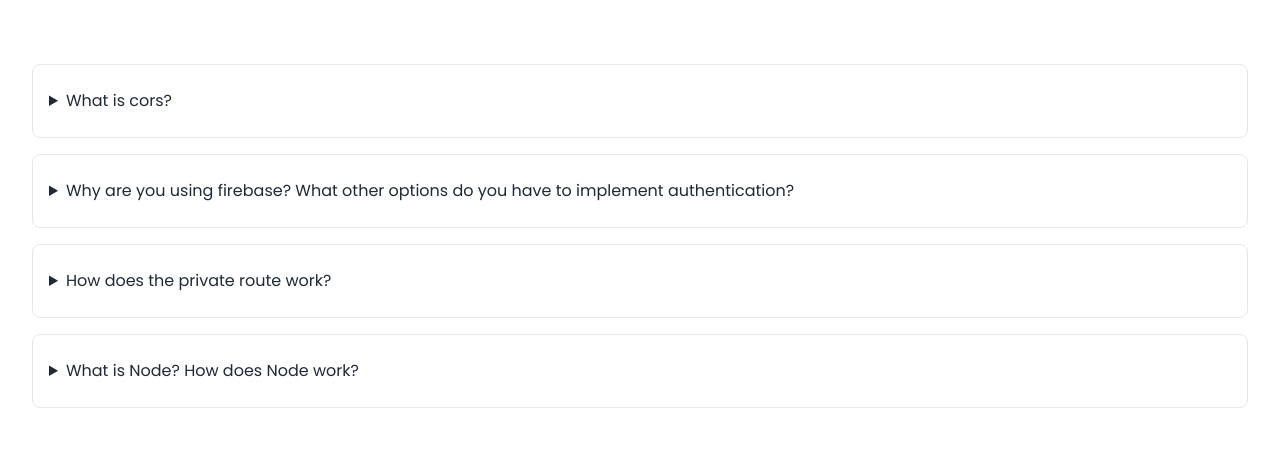
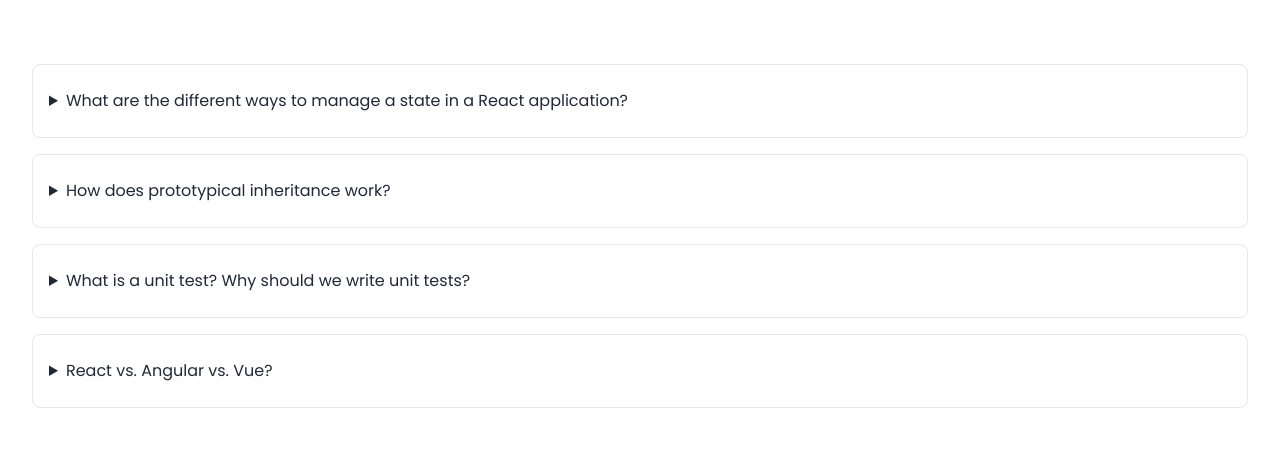
Before and after one commit to moofazzel/used-product-resale-client, a React (Create React App) app: page /blog in a window 1280 px wide. Shown: the part 168-625 px from the top of the page. Built offline with nearby package versions, Linux system fonts and the light colour scheme; no server answers.

Commit message:
final commit

```diff
--- a/src/Pages/Blog.jsx
+++ b/src/Pages/Blog.jsx
@@ -10,50 +10,34 @@
             <div className="space-y-4">
               <details className="w-full border rounded-lg" open="">
                 <summary className="px-4 py-6 focus:outline-none focus-visible:ring-violet-400">
-                  What is cors?
+                What are the different ways to manage a state in a React application?
                 </summary>
                 <p className="px-4 py-6 pt-0 ml-4 -mt-4 dark:text-gray-400">
-                  Cross-origin resource sharing (CROS) is a mechanism that allows
-                  restricted resources on a web page to be requested from another
-                  domain outside the domain from which the first resource was
-                  served. A web page may freely embed cross-origin images,
-                  stylesheets, scripts, iframes, and videos.
+                Local (UI) state – Local state is data we manage in one or another component. Global (UI) state – Global state is data we manage across multiple components. Server state – Data that comes from an external server that must be integrated with our UI state. URL state – Data that exists on our URLs, including the pathname and query parameters.
                 </p>
               </details>
               <details className="w-full border rounded-lg" open="">
                 <summary className="px-4 py-6 focus:outline-none focus-visible:ring-violet-400">
-                  Why are you using firebase? What other options do you have to
-                  implement authentication?
+                How does prototypical inheritance work?
                 </summary>
                 <p className="px-4 py-6 pt-0 ml-4 -mt-4 dark:text-gray-400">
-                  Firebase Authentication provides backend services, easy-to-use
-                  SDKs, and ready-made UI libraries to authenticate users to your
-                  app. It supports authentication using passwords, phone numbers,
-                  popular federated identity providers like Google, Facebook and
-                  Twitter, and more. The best Firebase alternatives are: Auth0,
-                  MongoDB. MongoDB,Passport, Okta, JSON Web Token, Keycloak,
-                  Amazon Cognito.
+                he Prototypal Inheritance is a feature in javascript used to add methods and properties in objects. It is a method by which an object can inherit the properties and methods of another object. Traditionally, in order to get and set the [[Prototype]] of an object, we use Object. getPrototypeOf and Object.
                 </p>
               </details>
               <details className="w-full border rounded-lg" open="">
                 <summary className="px-4 py-6 focus:outline-none focus-visible:ring-violet-400">
-                  How does the private route work?
+                What is a unit test? Why should we write unit tests?
                 </summary>
                 <p className="px-4 py-6 pt-0 ml-4 -mt-4 dark:text-gray-400">
-                  How does the private route work? The private route component is
-                  similar to the public route, the only change is that redirect
-                  URL and authenticate condition. If the user is not authenticated
-                  he will be redirected to the login page and the user can only
-                  access the authenticated routes If he is authenticated (Logged
-                  in).
+                The main objective of unit testing is to isolate written code to test and determine if it works as intended. Unit testing is an important step in the development process, because if done correctly, it can help detect early flaws in code which may be more difficult to find in later testing stages.
                 </p>
               </details>
               <details className="w-full border rounded-lg" open="">
                 <summary className="px-4 py-6 focus:outline-none focus-visible:ring-violet-400">
-                What is Node? How does Node work?
+                React vs. Angular vs. Vue?
                 </summary>
                 <p className="px-4 py-6 pt-0 ml-4 -mt-4 dark:text-gray-400">
-                It is a used as backend service where javascript works on the server-side of the application. This way javascript is used on both frontend and backend. Node. js runs on chrome v8 engine which converts javascript code into machine code, it is highly scalable, lightweight, fast, and data-intensive.
+                Vue provides higher customizability and hence is easier to learn than Angular or React. Further, Vue has an overlap with Angular and React with respect to their functionality like the use of components. Hence, the transition to Vue from either of the two is an easy option.
                 </p>
               </details>
             </div>
--- a/src/Pages/Products/Products.jsx
+++ b/src/Pages/Products/Products.jsx
@@ -5,12 +5,21 @@
 
 import { ToastContainer, toast } from "react-toastify";
 import "react-toastify/dist/ReactToastify.css";
+import { AuthContext } from "../../context/AuthProvider";
+import LoadingSpinner from "../../Components/LoadingSpinner/LoadingSpinner";
 
 const Products = () => {
+
+  const {loading} = useContext(AuthContext)
+
   const [productData, setProductData] = useState(null);
   const [successToast, setSuccessToast] = useState(undefined);
 
   const products = useLoaderData();
+
+  if (loading) {
+    return <LoadingSpinner/>
+  }
 
   if (successToast) {
     return successToast;
--- a/src/Routes/Routes.js
+++ b/src/Routes/Routes.js
@@ -63,11 +63,7 @@
     children: [
       {
         path: "/dashboard/",
-        element: (
-          <AdminRoute>
-            <Board />
-          </AdminRoute>
-        ),
+        element: <Board />,
       },
       {
         path: "/dashboard/myOrders",
@@ -84,17 +80,13 @@
       {
         path: "/dashboard/allbuyers",
         element: (
-          <AdminRoute>
             <Allbuyers />
-          </AdminRoute>
         ),
       },
       {
         path: "/dashboard/allSeller",
         element: (
-          <AdminRoute>
             <Allseller />
-          </AdminRoute>
         ),
       },
     ],
```
